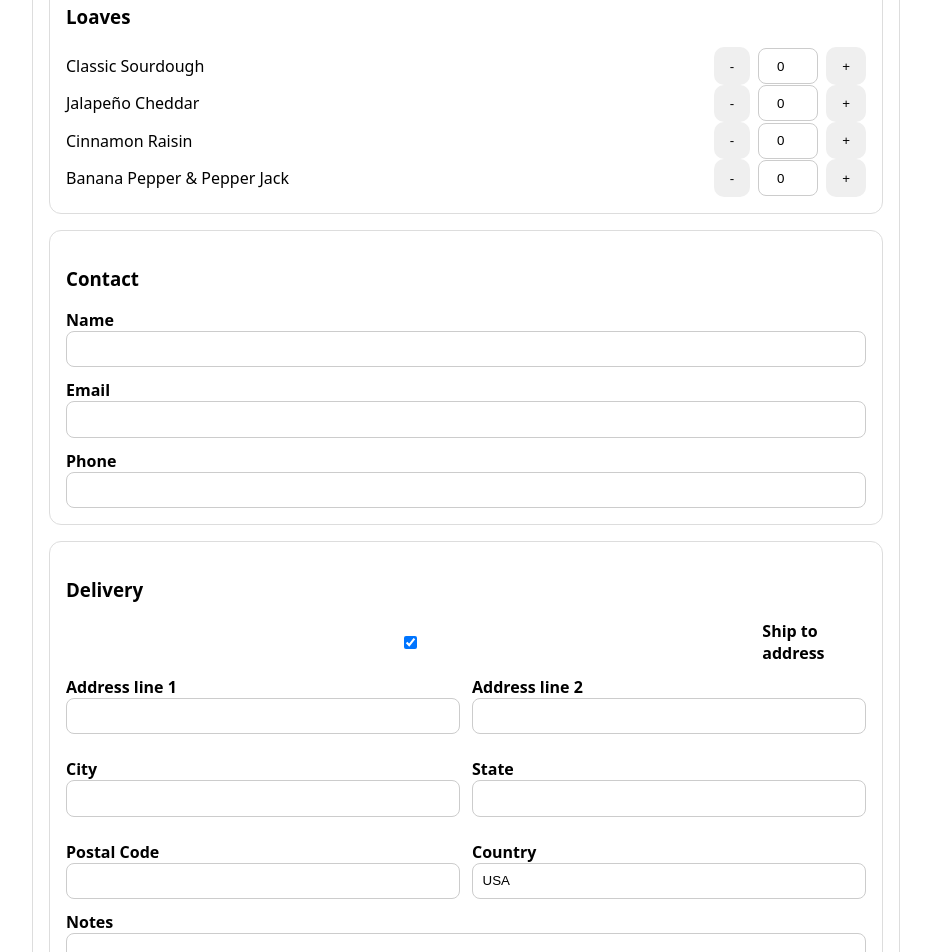
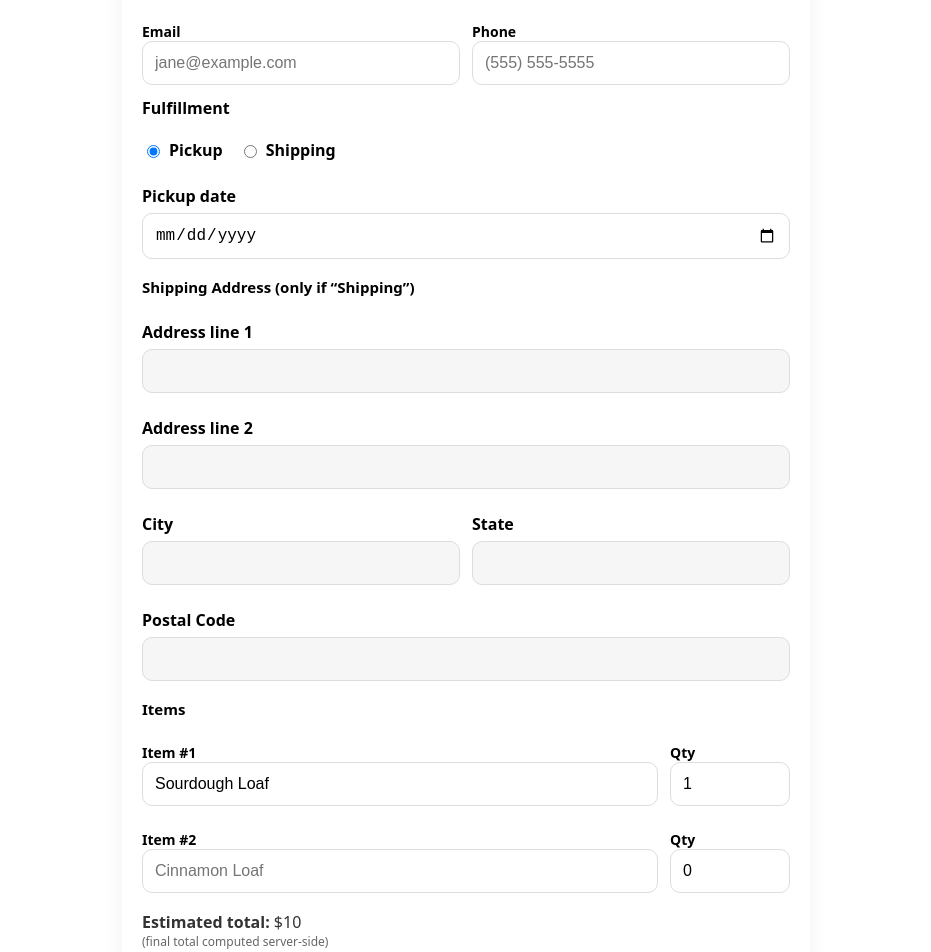
Before and after one commit to jguymonchy/sourdough-orders, a Next.js app in the folder sourdough-orders/: page /order in a window 1280 px wide. Shown: the part 260-1212 px from the top of the page, without its empty margins (174-1105 px from the left). Built offline with nearby package versions, Linux system fonts and the light colour scheme.

Commit message:
Update page.tsx

```diff
--- a/sourdough-orders/app/order/page.tsx
+++ b/sourdough-orders/app/order/page.tsx
@@ -1,124 +1,205 @@
-'use client'
+'use client';
 
-import { useState } from 'react'
+import { useEffect, useMemo, useState } from 'react';
 
-type Item = { sku: string; name: string }
-
-const CATALOG: Item[] = [
-  { sku: 'classic', name: 'Classic Sourdough' },
-  { sku: 'jalapeno-cheddar', name: 'Jalapeño Cheddar' },
-  { sku: 'cinnamon-raisin', name: 'Cinnamon Raisin' },
-  { sku: 'banana-pepper-pepper-jack', name: 'Banana Pepper & Pepper Jack' }
-]
+type ApiResponse = { ok: boolean; kh?: string; venmo_note?: string; error?: string };
 
 export default function OrderPage() {
-  const [form, setForm] = useState({
-    customer_name: '',
-    email: '',
-    phone: '',
-    ship: true,
-    address_line1: '',
-    address_line2: '',
-    city: '',
-    state: '',
-    postal_code: '',
-    country: 'USA',
-    notes: ''
-  })
-  const [cart, setCart] = useState<Record<string, number>>({})
-  const [status, setStatus] = useState<string>('')
+  const [submitting, setSubmitting] = useState(false);
+  const [message, setMessage] = useState<string | null>(null);
+  const [kh, setKh] = useState<string | null>(null);
+  const [method, setMethod] = useState<'pickup' | 'shipping'>('pickup');
 
-  function setQty(sku: string, qty: number) {
-    setCart(prev => {
-      const next = { ...prev }
-      if (qty > 0) next[sku] = qty
-      else delete next[sku]
-      return next
-    })
+  const [qty1, setQty1] = useState<number>(1);
+  const [qty2, setQty2] = useState<number>(0);
+  const PRICE_EACH = 10;
+  const total = useMemo(() => (qty1 + qty2) * PRICE_EACH, [qty1, qty2]);
+
+  useEffect(() => {
+    if (message) {
+      const t = setTimeout(() => setMessage(null), 4000);
+      return () => clearTimeout(t);
+    }
+  }, [message]);
+
+  async function onSubmit(e: React.FormEvent<HTMLFormElement>) {
+    e.preventDefault();
+    setSubmitting(true);
+    setMessage(null);
+    setKh(null);
+
+    try {
+      const fd = new FormData(e.currentTarget);
+
+      // keep payload clean on pickup
+      if (method === 'pickup') {
+        fd.set('address1', '');
+        fd.set('address2', '');
+        fd.set('city', '');
+        fd.set('state', '');
+        fd.set('postal', '');
       }
 
-  async function submit(e: React.FormEvent) {
-    e.preventDefault()
-    setStatus('Submitting...')
-    const items = Object.entries(cart).map(([sku, qty]) => {
-      const it = CATALOG.find(i => i.sku === sku)!
-      return { sku, name: it.name, qty }
-    })
-    if (items.length === 0) {
-      setStatus('Please add at least one item.')
-      return
-    }
+      const payload = Object.fromEntries(fd.entries());
+
       const res = await fetch('/api/order', {
         method: 'POST',
         headers: { 'Content-Type': 'application/json' },
-      body: JSON.stringify({ ...form, items })
-    })
-    if (res.ok) {
-      setStatus('Thanks! Your order was submitted. Check your email for confirmation.')
-      setCart({})
-      ;(document.getElementById('order-form') as HTMLFormElement)?.reset()
-    } else {
-      const t = await res.text()
-      setStatus('Error: ' + t)
+        body: JSON.stringify(payload),
+      });
+
+      const data: ApiResponse = await res.json();
+      if (!res.ok || !data.ok) throw new Error(data.error || 'Order failed');
+
+      setKh(data.kh ?? null);
+      setMessage(`✅ Order placed! ${data.kh ? `Your ID is ${data.kh}` : 'Check your email for confirmation.'}`);
+      setQty1(1);
+      setQty2(0);
+    } catch (err: any) {
+      setMessage(err?.message || 'Something went wrong. Please try again.');
+    } finally {
+      setSubmitting(false);
     }
   }
 
+  const addressDisabled = method !== 'shipping';
+
   return (
-    <div className="card">
-      <h1>Order Bread</h1>
-      <p>Choose your loaves and enter shipping details.</p>
-      <form id="order-form" onSubmit={submit}>
-        <div className="card">
-          <h3>Loaves</h3>
-          {CATALOG.map(item => {
-            const qty = cart[item.sku] || 0
-            return (
-              <div key={item.sku} className="flex" style={{ justifyContent: 'space-between' }}>
-                <div>{item.name}</div>
-                <div className="flex">
-                  <button type="button" onClick={() => setQty(item.sku, Math.max(0, qty - 1))}>-</button>
-                  <input
-                    type="number"
-                    min={0}
-                    value={qty}
-                    onChange={e => setQty(item.sku, Math.max(0, parseInt(e.target.value || '0', 10)))}
-                    style={{ width: 60, textAlign: 'center' }}
-                  />
-                  <button type="button" onClick={() => setQty(item.sku, qty + 1)}>+</button>
+    <div style={{ maxWidth: 720, margin: '0 auto', padding: 16, fontFamily: 'system-ui, -apple-system, Segoe UI, Roboto, sans-serif' }}>
+      <div style={{ background: '#fff', borderRadius: 12, padding: 20, boxShadow: '0 6px 20px rgba(0,0,0,0.06)' }}>
+        <h1 style={{ margin: '0 0 8px', fontSize: 22 }}>Kanarra Heights Homestead — Order</h1>
+        <p style={{ margin: '0 0 16px', color: '#666' }}>Choose <b>Pickup</b> or <b>Shipping</b>, then complete your details.</p>
+
+        <form onSubmit={onSubmit}>
+          <div style={{ display: 'grid', gap: 12 }}>
+            {/* Contact */}
+            <div>
+              <label style={{ fontWeight: 600, fontSize: 14 }}>Full Name</label>
+              <input name="name" placeholder="Jane Doe" required style={inputStyle}/>
+            </div>
+
+            <div style={{ display: 'grid', gridTemplateColumns: '1fr 1fr', gap: 12 }}>
+              <div>
+                <label style={{ fontWeight: 600, fontSize: 14 }}>Email</label>
+                <input name="email" type="email" placeholder="jane@example.com" required style={inputStyle}/>
+              </div>
+              <div>
+                <label style={{ fontWeight: 600, fontSize: 14 }}>Phone</label>
+                <input name="phone" placeholder="(555) 555-5555" required style={inputStyle}/>
               </div>
             </div>
-            )
-          })}
+
+            {/* Fulfillment */}
+            <div>
+              <div style={{ fontWeight: 700, marginBottom: 8 }}>Fulfillment</div>
+              <div style={{ display: 'flex', gap: 16 }}>
+                <label style={{ display: 'inline-flex', alignItems: 'center', gap: 6 }}>
+                  <input type="radio" name="fulfillment_method" value="pickup" checked={method === 'pickup'} onChange={() => setMethod('pickup')}/> Pickup
+                </label>
+                <label style={{ display: 'inline-flex', alignItems: 'center', gap: 6 }}>
+                  <input type="radio" name="fulfillment_method" value="shipping" checked={method === 'shipping'} onChange={() => setMethod('shipping')}/> Shipping
+                </label>
+              </div>
             </div>
 
-        <div className="card">
-          <h3>Contact</h3>
-          <label>Name<input required onChange={e=>setForm({...form, customer_name:e.target.value})} /></label>
-          <label>Email<input type="email" onChange={e=>setForm({...form, email:e.target.value})} /></label>
-          <label>Phone<input onChange={e=>setForm({...form, phone:e.target.value})} /></label>
+            {/* Pickup date */}
+            <div>
+              <label style={{ fontWeight: 600, display: 'block', marginBottom: 6 }}>Pickup date</label>
+              <input name="pickup_date" type="date" style={inputStyle}/>
             </div>
 
-        <div className="card">
-          <h3>Delivery</h3>
-          <label>
-            <span className="flex"><input type="checkbox" checked={form.ship} onChange={e=>setForm({...form, ship:e.target.checked})}/> Ship to address</span>
-          </label>
-          {form.ship && (
-            <div className="row">
-              <label>Address line 1<input onChange={e=>setForm({...form, address_line1:e.target.value})} /></label>
-              <label>Address line 2<input onChange={e=>setForm({...form, address_line2:e.target.value})} /></label>
-              <label>City<input onChange={e=>setForm({...form, city:e.target.value})} /></label>
-              <label>State<input onChange={e=>setForm({...form, state:e.target.value})} /></label>
-              <label>Postal Code<input onChange={e=>setForm({...form, postal_code:e.target.value})} /></label>
-              <label>Country<input defaultValue="USA" onChange={e=>setForm({...form, country:e.target.value})} /></label>
+            {/* Address (Shipping only) */}
+            <div style={{ marginTop: 6, fontWeight: 700, fontSize: 15 }}>Shipping Address (only if “Shipping”)</div>
+
+            <div>
+              <label style={{ fontWeight: 600, display: 'block', marginBottom: 6 }}>Address line 1</label>
+              <input name="address1" disabled={addressDisabled} required={!addressDisabled} style={disabledStyle(addressDisabled)}/>
+            </div>
+            <div>
+              <label style={{ fontWeight: 600, display: 'block', marginBottom: 6 }}>Address line 2</label>
+              <input name="address2" disabled={addressDisabled} style={disabledStyle(addressDisabled)}/>
+            </div>
+            <div style={{ display: 'grid', gridTemplateColumns: '1fr 1fr', gap: 12 }}>
+              <div>
+                <label style={{ fontWeight: 600, display: 'block', marginBottom: 6 }}>City</label>
+                <input name="city" disabled={addressDisabled} required={!addressDisabled} style={disabledStyle(addressDisabled)}/>
+              </div>
+              <div>
+                <label style={{ fontWeight: 600, display: 'block', marginBottom: 6 }}>State</label>
+                <input name="state" disabled={addressDisabled} required={!addressDisabled} style={disabledStyle(addressDisabled)}/>
+              </div>
+            </div>
+            <div>
+              <label style={{ fontWeight: 600, display: 'block', marginBottom: 6 }}>Postal Code</label>
+              <input name="postal" disabled={addressDisabled} required={!addressDisabled} style={disabledStyle(addressDisabled)}/>
+            </div>
+
+            {/* Items */}
+            <div style={{ marginTop: 6, fontWeight: 700, fontSize: 15 }}>Items</div>
+            <div style={{ display: 'grid', gridTemplateColumns: '1fr 120px', gap: 12 }}>
+              <div>
+                <label style={{ fontWeight: 600, fontSize: 14 }}>Item #1</label>
+                <input name="item1_name" defaultValue="Sourdough Loaf" style={inputStyle}/>
+              </div>
+              <div>
+                <label style={{ fontWeight: 600, fontSize: 14 }}>Qty</label>
+                <input name="item1_qty" type="number" min={0} value={qty1} onChange={(e) => setQty1(Math.max(0, Number(e.target.value || 0)))} style={inputStyle}/>
+              </div>
+            </div>
+            <div style={{ display: 'grid', gridTemplateColumns: '1fr 120px', gap: 12 }}>
+              <div>
+                <label style={{ fontWeight: 600, fontSize: 14 }}>Item #2</label>
+                <input name="item2_name" placeholder="Cinnamon Loaf" style={inputStyle}/>
+              </div>
+              <div>
+                <label style={{ fontWeight: 600, fontSize: 14 }}>Qty</label>
+                <input name="item2_qty" type="number" min={0} value={qty2} onChange={(e) => setQty2(Math.max(0, Number(e.target.value || 0)))} style={inputStyle}/>
+              </div>
+            </div>
+
+            <div style={{ marginTop: 6, color: '#333' }}>
+              <b>Estimated total:</b> ${total}
+              <div style={{ fontSize: 12, color: '#666' }}>(final total computed server-side)</div>
+            </div>
+
+            <button
+              type="submit"
+              disabled={submitting}
+              style={{ appearance: 'none', border: 'none', background: '#111', color: '#fff', padding: '12px 16px', borderRadius: 12, fontSize: 16, cursor: 'pointer' }}
+            >
+              {submitting ? 'Placing order…' : 'Place Order'}
+            </button>
+
+            {message && (
+              <div style={{ marginTop: 10, padding: 10, background: '#f6f6f6', borderRadius: 10 }}>
+                {kh ? (
+                  <div>
+                    <div style={{ fontWeight: 700 }}>{message}</div>
+                    <div>Venmo note: “{kh} — Kanarra Heights Homestead”</div>
+                  </div>
+                ) : (
+                  message
+                )}
               </div>
             )}
-          <label>Notes<textarea onChange={e=>setForm({...form, notes:e.target.value})} /></label>
           </div>
+        </form>
+      </div>
+      <div style={{ marginTop: 14, fontSize: 12, color: '#777', textAlign: 'center' }}>
+        You’ll see a Venmo note like “KH### — Kanarra Heights Homestead”.
+      </div>
+    </div>
+  );
+}
 
-        <button className="primary" type="submit">Submit Order</button>
-      </form>
-      <p><small className="muted">{status}</small></p>
-    </div>
-  )
+const inputStyle: React.CSSProperties = {
+  width: '100%',
+  padding: 12,
+  fontSize: 16,
+  borderRadius: 10,
+  border: '1px solid #ddd',
+};
+
+function disabledStyle(disabled: boolean): React.CSSProperties {
+  return { ...inputStyle, background: disabled ? '#f6f6f6' : '#fff' };
 }
```
Lines whose indentation alone changed are shown as unchanged.
